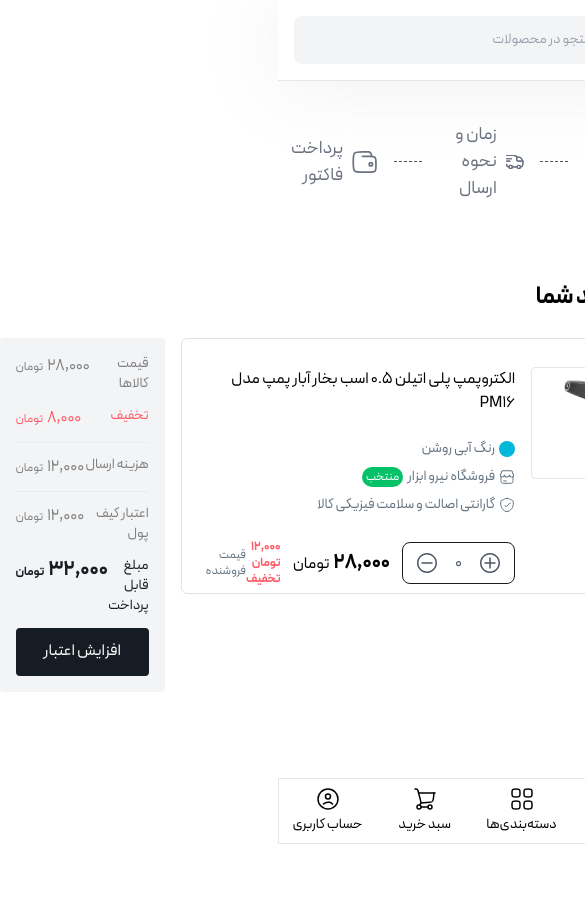
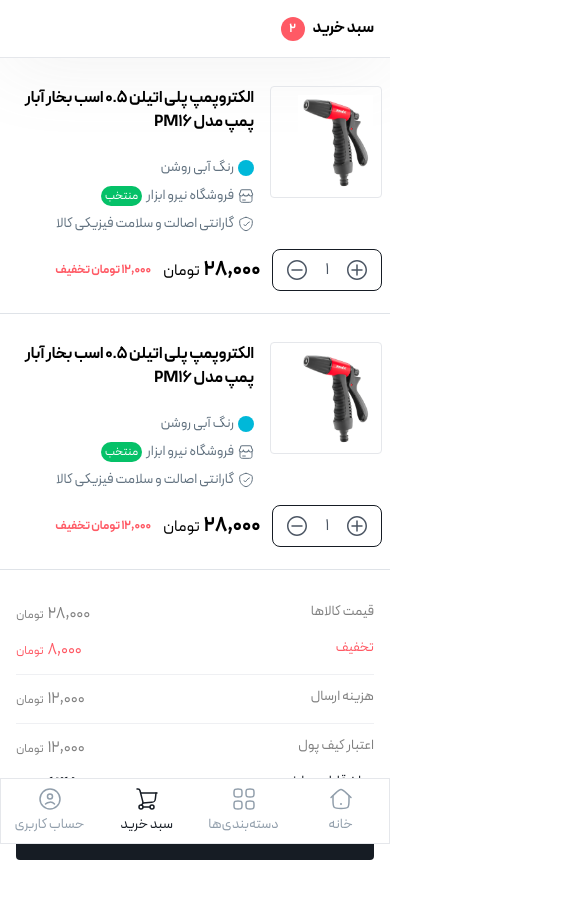
Before and after one commit to hamideslami32/leyan, a Next.js app: page /basket in a window 390 px wide. Shown: the top 898 px of the page, 585 px wide, since content can reach past the window. Before the commit the page ends 844 px from the top, so only its background shows below. Built offline with nearby package versions, Linux system fonts and the light colour scheme.

Commit message:
feat: basket page responsive

```diff
--- a/src/components/layout/bottom-bar/BottomBar.tsx
+++ b/src/components/layout/bottom-bar/BottomBar.tsx
@@ -4,6 +4,8 @@ import BasketIcon from '@/assets/icons/basket.svg';
 import UserIcon from '@/assets/icons/user.svg';
 import CategoryIcon from '@/assets/icons/category.svg';
 import HomeIcon from '@/assets/icons/home.svg';
+import { usePathname } from 'next/navigation';
+import classNames from 'classnames';
 
 const bottomMenuData = [
   {
@@ -28,6 +30,7 @@ const bottomMenuData = [
 ];
 
 const BottomBar = () => {
+  const pathName = usePathname();
   return (
     <div className='shadow-custom fixed bottom-0 left-0 right-0 z-30 w-screen border bg-white lg:hidden'>
       <ul className='flex'>
@@ -35,10 +38,13 @@ const BottomBar = () => {
           <Button
             as={Link}
             href={item.link}
-            h={14}
+            h={16}
             key={index}
             variant={'text'}
-            className='flex !h-16 flex-1 flex-col gap-1 !rounded-none !text-sm hover:bg-gray-200'>
+            className={classNames(
+              'flex flex-1 flex-col gap-1 !rounded-none !text-sm !text-secondary-500 hover:bg-gray-200',
+              pathName === item.link && '!text-secondary-900',
+            )}>
             <span>{item.icon}</span>
             <span>{item.title}</span>
           </Button>
--- a/src/components/layout/header/Header.tsx
+++ b/src/components/layout/header/Header.tsx
@@ -11,7 +11,7 @@ const Header = () => {
   return (
     <header className='border-b border-gray-200 px-4 py-4 lg:px-0'>
       <div className='mx-auto flex w-full max-w-cs justify-between'>
-        <div className='flex flex-1 items-center'>
+        <div className='hidden flex-1 items-center md:flex'>
           <Link href='/' className='ml-6 hidden items-center lg:flex'>
             <Image
               width='132'
@@ -23,6 +23,12 @@ const Header = () => {
           </Link>
           {width > 768 ? <DesktopSearch /> : <MobileSearch />}
         </div>
+        <div className='font-bold md:hidden'>
+          سبد خرید
+          <span className='mr-2 inline-grid h-6 w-6 place-items-center rounded-full bg-error text-xs text-white'>
+            ۲
+          </span>
+        </div>
         <div className='flex-end hidden gap-4 lg:flex'>
           <BasketButton />
           <AuthButton />
--- a/src/components/pages/basket/BasketItem.tsx
+++ b/src/components/pages/basket/BasketItem.tsx
@@ -6,15 +6,14 @@ import Counter from '@/components/shared/counter/Counter';
 import { useState } from 'react';
 
 const BasketItem = () => {
-  const [count, setCount] = useState(0);
+  const [count, setCount] = useState(1);
 
   return (
     <Box
-      className='flex gap-4'
-      borderRadius={'md'}
-      border={'1px solid'}
+      className='relative flex w-full gap-4 border-b md:border'
+      borderRadius={{ base: 'none', md: 'md' }}
       borderColor={'secondary.300'}
-      px={6}
+      px={{ base: 2, md: 6 }}
       py={7}
       h={64}>
       <div className='flex h-28 w-28 rounded-md border p-2'>
@@ -25,7 +24,9 @@ const BasketItem = () => {
         />
       </div>
       <div className='flex-1'>
-        <div>الکتروپمپ پلی اتیلن 0.5 اسب بخار آبار پمپ مدل PM16</div>
+        <div className='font-bold md:text-lg'>
+          الکتروپمپ پلی اتیلن 0.5 اسب بخار آبار پمپ مدل PM16
+        </div>
         <div className='my-6 flex flex-col gap-2 text-sm text-secondary-600'>
           <div className='flex items-center gap-1'>
             <span className='inline-block h-4 w-4 rounded-full bg-info'></span>
@@ -48,7 +49,7 @@ const BasketItem = () => {
           </div>
         </div>
         <div className='flex items-center justify-between'>
-          <div className='flex items-center gap-3'>
+          <div className='absolute right-2 mt-6 flex select-none items-center gap-3 md:static md:mt-0'>
             <div className='rounded-lg border border-secondary-900 px-3 py-2'>
               <Counter count={count} setCount={setCount} />
             </div>
@@ -59,7 +60,9 @@ const BasketItem = () => {
               ۱۲,۰۰۰ تومان تخفیف
             </div>
           </div>
-          <div className='text-xs text-secondary-600'>قیمت فروشنده</div>
+          <div className='hidden text-xs text-secondary-600 md:block'>
+            قیمت فروشنده
+          </div>
         </div>
       </div>
     </Box>
--- a/src/components/shared/invoice/Invoice.tsx
+++ b/src/components/shared/invoice/Invoice.tsx
@@ -3,7 +3,7 @@ import InvoiceRow from './InvoiceRow';
 
 const Invoice = () => {
   return (
-    <div className='flex flex-col gap-3 rounded-md bg-gray-100 p-4'>
+    <div className='flex flex-col gap-3 p-4 md:rounded-md md:bg-gray-100'>
       <InvoiceRow title='قیمت کالا‌ها' price={28000} />
       <InvoiceRow color='error.500' title='تخفیف' price={8000} />
       <Divider />
--- a/src/components/shared/stepper/Stepper.tsx
+++ b/src/components/shared/stepper/Stepper.tsx
@@ -31,7 +31,7 @@ const stepperData: Step[] = [
 const Stepper = (props: StepperProps) => {
   const { activeStep } = props;
   return (
-    <div className='mx-auto max-w-[690px] py-10 text-gray-500'>
+    <div className='mx-auto hidden max-w-[690px] py-10 text-gray-500 md:block'>
       <div className='flex items-center gap-4'>
         {stepperData.map((item, index) => {
           return (
--- a/src/pages/basket/index.tsx
+++ b/src/pages/basket/index.tsx
@@ -7,14 +7,19 @@ const Basket = () => {
   return (
     <div className='mx-auto mb-10 max-w-cs'>
       <Stepper activeStep={0} />
-      <Heading mb={6} mt={10} size={'lg'}>
+      <Heading
+        display={{ base: 'none', md: 'block' }}
+        mb={6}
+        mt={10}
+        size={'lg'}>
         سبد خرید شما
       </Heading>
-      <div className='flex gap-4'>
-        <div className='flex-1'>
+      <div className='flex flex-col gap-4 pb-16 md:flex-row'>
+        <div className='flex flex-1 flex-col md:gap-4'>
+          <BasketItem />
           <BasketItem />
         </div>
-        <div className='w-[300px]'>
+        <div className='md:w-[300px]'>
           <Invoice />
         </div>
       </div>
```
